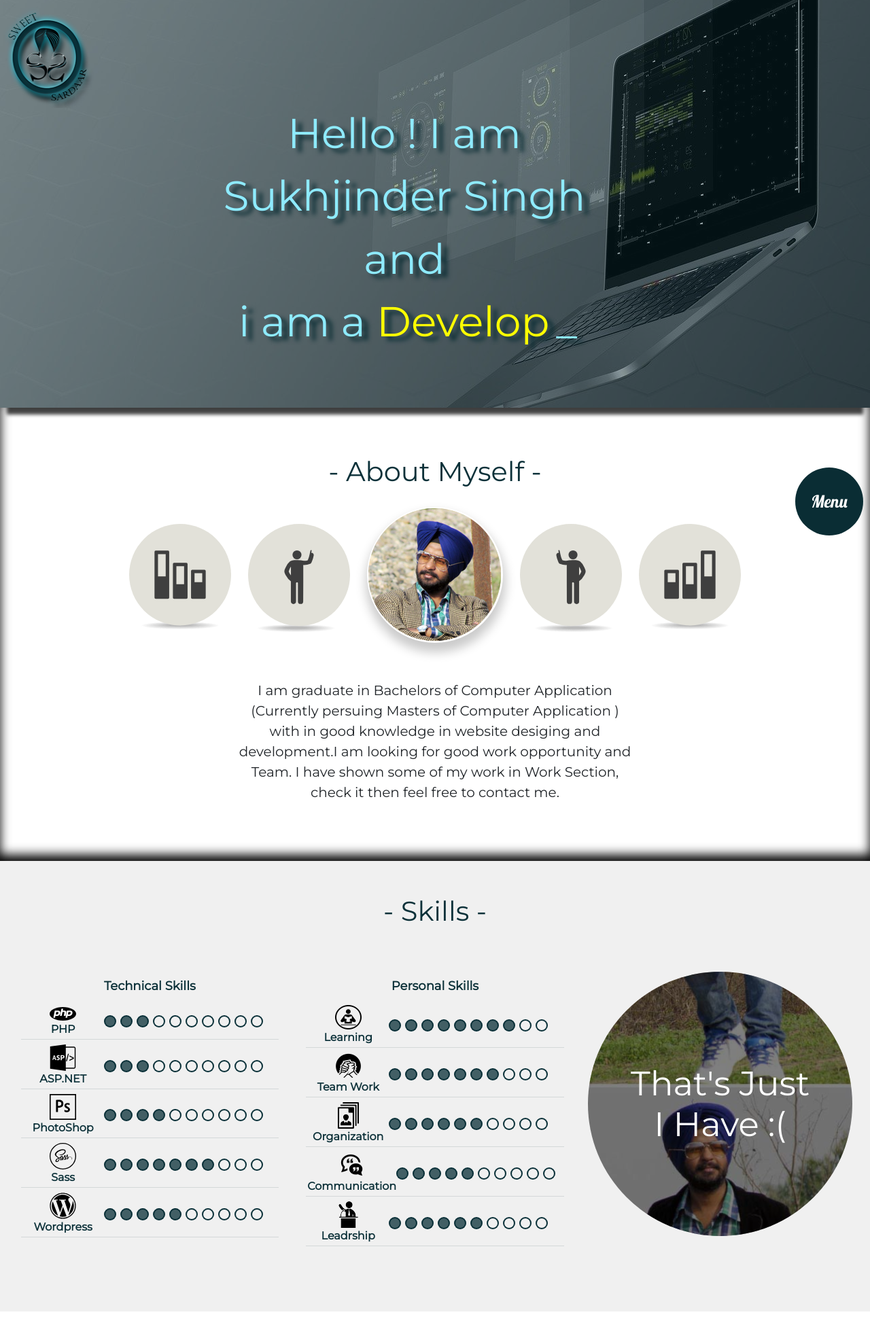
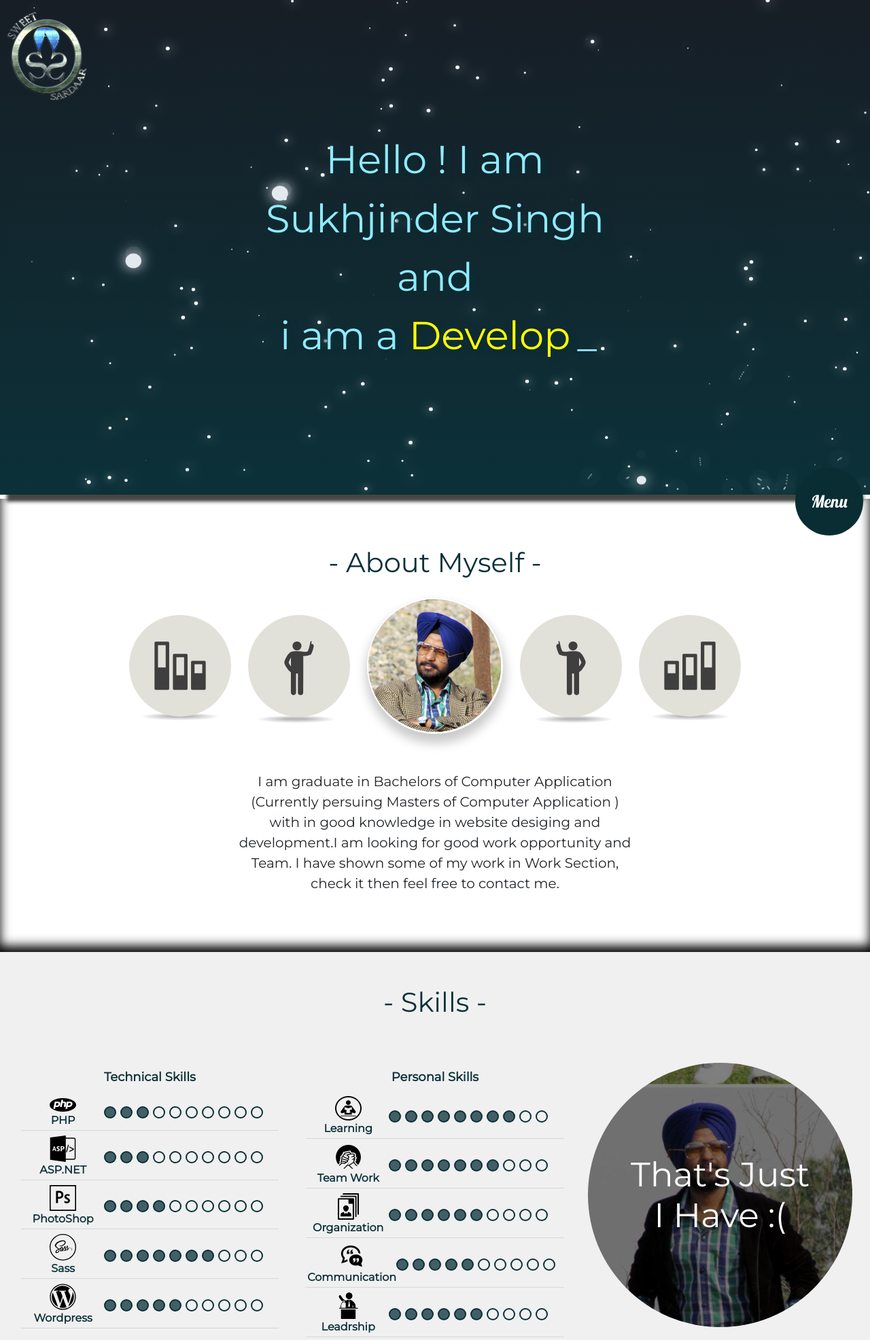
Before and after one commit to imsukhjinder/Personal_Website, a PHP site: page / in a window 1280 px wide. Shown: the top 1972 px of the page at 68% size. Run offline with PHP 8.4, Linux system fonts and the light colour scheme; some libraries are stand-ins or nearby versions.

Commit message:
After Heo Section Change

```diff
--- a/assets/css/main.css
+++ b/assets/css/main.css
@@ -1,7 +1,10 @@
 /* Prefixes */
 div {
   font-family: "Montserrat", sans-serif; }
-
+canvas{
+  width: 100vw;
+  height: 91vh;
+}
 .button, a {
   cursor: pointer; }
 
@@ -31,8 +34,9 @@
 
 /* Hero Section */
 .cover {
-  background: url("../images/backgrounds/heroback.jpg");
-  position: relative;
+  position: absolute !important;
+    top: 0px;
+    width: 100vw;
   background-position: center center;
   background-attachment: fixed;
   background-repeat: no-repeat;
@@ -41,13 +45,16 @@
   max-width: 100vw;
   position: relative;
   z-index: 3;
-  height: 600px;
+  height: 91vh;
   box-shadow: 0px 20px 5px -10px rgba(0, 0, 0, 0.73); }
 
   .cover .layer {
-    background-color: rgba(10, 45, 52, 0.39);
     width: 100%;
-    height: 100%; }
+    height: 100%;
+    display: flex;
+      justify-content: center;
+      align-items: center;
+     }
 
 .cover-content {
   display: flex;
@@ -57,6 +64,9 @@
 .logo {
   height: 150px;
   width: 140px;
+  position: absolute;
+    top: 0;
+    left: 0;
   margin-top: 9px; }
 /* Hero Section End */
 
@@ -378,8 +388,7 @@
   opacity:0;
 }
 .cover-text{
-margin-top: auto;
-margin-left: -90px;
+width: 100%;
 }
 .console-container {
   text-align:center;
@@ -931,6 +940,9 @@
 	transform: translate3d(0, 0, 0);
 }
 @media screen and (max-width: 518px) {
+  .logo{
+    display: none;
+  }
   .button {
     margin: 2px;
     min-width: auto; }
--- a/pages/10.1-footer-section.php
+++ b/pages/10.1-footer-section.php
@@ -9,9 +9,9 @@
           <div >
               <a href="https://www.facebook.com/sukhjindersingh.vicky.31" target="_blank"><img src="assets/images/icons/f neon.svg" alt="sukhjinder singh" class="iconf" ></a>
           </div>
-                <div >
+      <!--          <div >
               <a href="https://plus.google.com/u/0/100348732735879666436" target="_blank"><img src="assets/images/icons/g neon.svg" alt="sukhjinder " class="iconf" ></a>
-          </div>
+          </div> -->
           <div >
             <a href="https://github.com/imsukhjinder" target="_blank"><img src="assets/images/icons/github.png" alt="sukhjinder singh vicky" class="iconf" ></a>
           </div>
--- a/pages/4-hero-section.php
+++ b/pages/4-hero-section.php
@@ -1,3 +1,4 @@
+<canvas></canvas>
 <div class="cover" id="Home">
       <div class="layer"><div class="cover-content" >
                     <img src="assets\images\backgrounds\logo.png" alt="sukhjinder singh webdeveloper" class="logo" >
@@ -17,3 +18,220 @@
               <div class='console-container'>Hello ! I am <br>Sukhjinder Singh<BR>and <BR>i am a <span id='text'></span><div class='console-underscore' id='console'>&#95;</div></div>
           </div></div>
   </div>
+
+  <script type="text/javascript">
+  var canvas = document.querySelector('canvas');
+  var c = canvas.getContext('2d');
+  canvas.width = window.innerWidth;
+  canvas.height = window.innerHeight;
+  function Star() {
+  this.radius = (Math.random() * 10) + 5;
+  this.x = this.radius + (canvas.width - this.radius * 2) * Math.random();
+  this.y = -10;
+  this.dx = (Math.random() - 0.5) * 20;
+  this.dy = 30;
+  this.gravity = .5;
+  this.friction = .54;
+  this.update = function() {
+    // Bounce particles off the floor of the canvas
+    if (this.y + this.radius + this.dy >= canvas.height - groundHeight) {
+      this.dy = -this.dy * this.friction;
+      this.dx *= this.friction;
+      this.radius -= 3;
+
+      explosions.push(new Explosion(this));
+    } else {
+      this.dy += this.gravity;
+    }
+
+    // Bounce particles off left and right sides of canvas
+    if (this.x + this.radius + this.dx >= canvas.width || this.x - this.radius + this.dx < 0) {
+      this.dx = -this.dx;
+      this.dx *= this.friction;
+      explosions.push(new Explosion(this));
+    };
+
+    // Move particles by velocity
+    this.x += this.dx;
+    this.y += this.dy;
+    this.draw();
+
+    // Draw particles from explosion
+    for (var i = 0; i < explosions.length; i++) {
+        explosions[i].update();
+    }
+
+  }
+  this.draw = function() {
+    c.save();
+    c.beginPath();
+    c.arc(this.x, this.y, Math.abs(this.radius), 0, Math.PI * 2, false);
+
+    c.shadowColor = '#E3EAEF';
+    c.shadowBlur = 20;
+    c.shadowOffsetX = 0;
+    c.shadowOffsetY = 0;
+
+    c.fillStyle = "#E3EAEF";
+    c.fill();
+    c.closePath();
+    c.restore();
+  }
+  }
+
+  function Particle(x, y, dx, dy) {
+  this.x = x;
+  this.y = y;
+  this.size = {
+    width: 2,
+    height: 2
+  };
+  this.dx = dx;
+  this.dy = dy;
+  this.gravity = .09;
+  this.friction = 0.88;
+  this.timeToLive = 3;
+  this.opacity = 1;
+
+  this.update = function() {
+    if (this.y + this.size.height + this.dy >= canvas.height - groundHeight) {
+      this.dy = -this.dy * this.friction;
+      this.dx *= this.friction;
+    } else {
+      this.dy += this.gravity;
+    }
+
+    if (this.x + this.size.width + this.dx >= canvas.width || this.x + this.dx < 0) {
+      this.dx = -this.dx;
+      this.dx *= this.friction;
+    };
+    this.x += this.dx;
+    this.y += this.dy;
+
+    this.draw();
+
+    this.timeToLive -= 0.01;
+    this.opacity -= 1 / (this.timeToLive / 0.01);
+  }
+  this.draw = function() {
+    c.save();
+    c.fillStyle = "rgba(227, 234, 239," + this.opacity + ")";
+    c.shadowColor = '#E3EAEF';
+    c.shadowBlur = 20;
+    c.shadowOffsetX = 0;
+    c.shadowOffsetY = 0;
+    c.fillRect(this.x, this.y, this.size.width, this.size.height);
+    c.restore();
+  }
+
+  this.isAlive = function() {
+    return 0 <= this.timeToLive;
+  }
+  }
+
+  function Explosion(star) {
+  this.particles = [];
+
+  this.init = function(parentStar) {
+    for (var i = 0; i < 8; i++) {
+      var velocity = {
+        x: (Math.random() - 0.5) * 5,
+        y: (Math.random() - 0.5) * 15,
+
+      }
+        this.particles.push(new Particle(parentStar.x, parentStar.y, velocity.x, velocity.y));
+
+    }
+  }
+
+  this.init(star);
+
+  this.update = function() {
+    for (var i = 0; i < this.particles.length; i++) {
+        this.particles[i].update();
+        if (this.particles[i].isAlive() == false) {
+          this.particles.splice(i, 1);
+        }
+    }
+  }
+  }
+
+  function MiniStar() {
+  this.x = Math.random() * canvas.width;
+  this.y = Math.random() * canvas.height;
+  this.radius = Math.random() * 3;
+
+  this.draw = function() {
+    c.save();
+    c.beginPath();
+      c.arc(this.x, this.y, this.radius, 0, Math.PI * 2, false);
+
+      c.shadowColor = '#E3EAEF';
+    c.shadowBlur = (Math.random() * 10) + 10;
+    c.shadowOffsetX = 0;
+    c.shadowOffsetY = 0;
+
+      c.fillStyle = "white";
+      c.fill();
+
+      c.closePath();
+      c.restore();
+  }
+  }
+  var timer = 0;
+  var stars = [];
+  var explosions = [];
+  var groundHeight = canvas.height * 0.01;
+  var randomSpawnRate = Math.floor((Math.random() * 25) + 60)
+  var backgroundGradient = c.createLinearGradient(0,0,0, canvas.height);
+  backgroundGradient.addColorStop(0,"rgba(23, 30, 38, 0.7)");
+  backgroundGradient.addColorStop(1,"#0c3139");
+
+  var miniStars = [];
+  for (var i = 0; i < 150; i++) {
+  miniStars.push(new MiniStar());
+  }
+
+
+
+
+  function animate() {
+  window.requestAnimationFrame(animate);
+  c.fillStyle = backgroundGradient;
+  c.fillRect(0, 0, canvas.width, canvas.height);
+
+  for (var i = 0; i < miniStars.length; i++) {
+    miniStars[i].draw();
+  }
+  //
+  // c.fillStyle = "#0b242a";
+  // c.fillRect(0, canvas.height - groundHeight, canvas.width, groundHeight);
+
+
+
+  for (var i = 0; i < stars.length; i++) {
+      stars[i].update();
+    // console.log(stars[0].isAlive());
+
+      if (stars[i].radius <= 0) {
+        stars.splice(i, 1);
+      }
+  }
+
+  for (var i = 0; i < explosions.length; i++) {
+      if (explosions[i].length <= 0) {
+        explosions.splice(i, 1);
+      }
+  }
+
+  timer ++;
+  // console.log(timer);
+  if (timer % randomSpawnRate == 0) {
+    stars.push(new Star());
+    randomSpawnRate = Math.floor((Math.random() * 10) + 75)
+  }
+
+  }
+  animate();
+
+  </script>
```
Also changed, not shown: assets/images/backgrounds/heroback.jpg (deleted), assets/images/backgrounds/logo.png.
